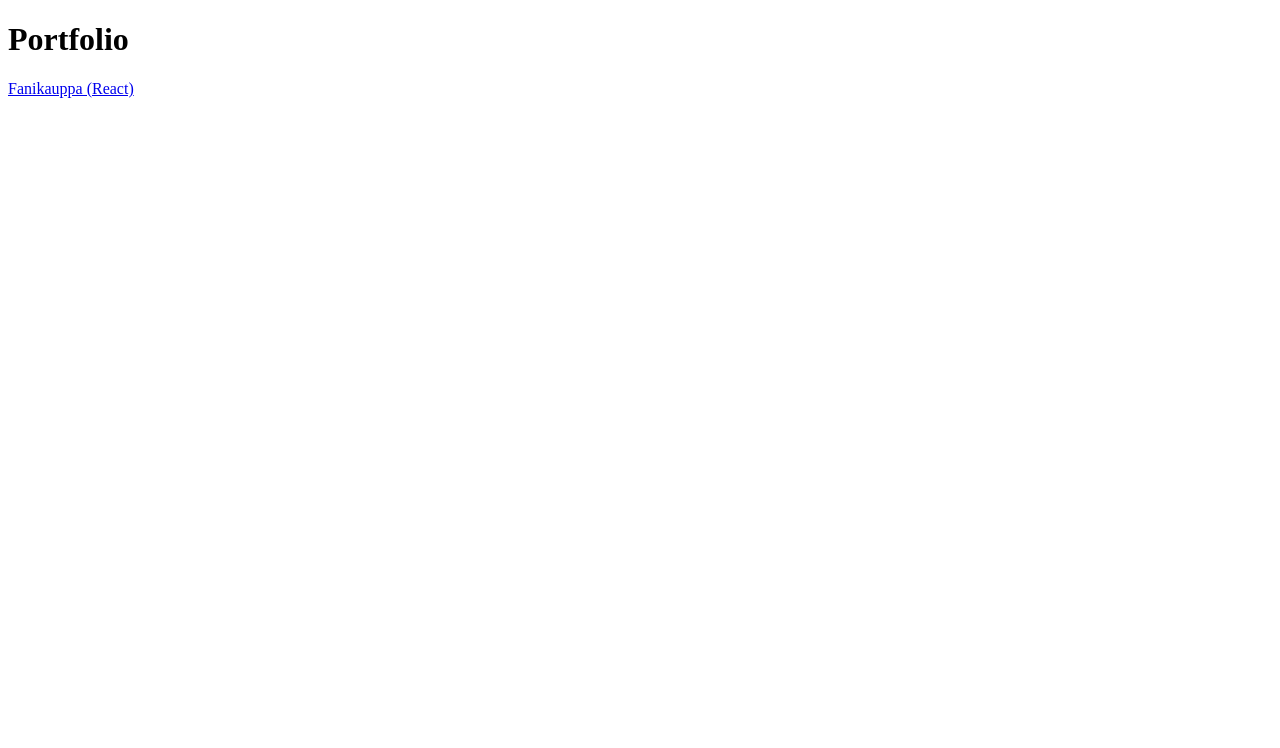
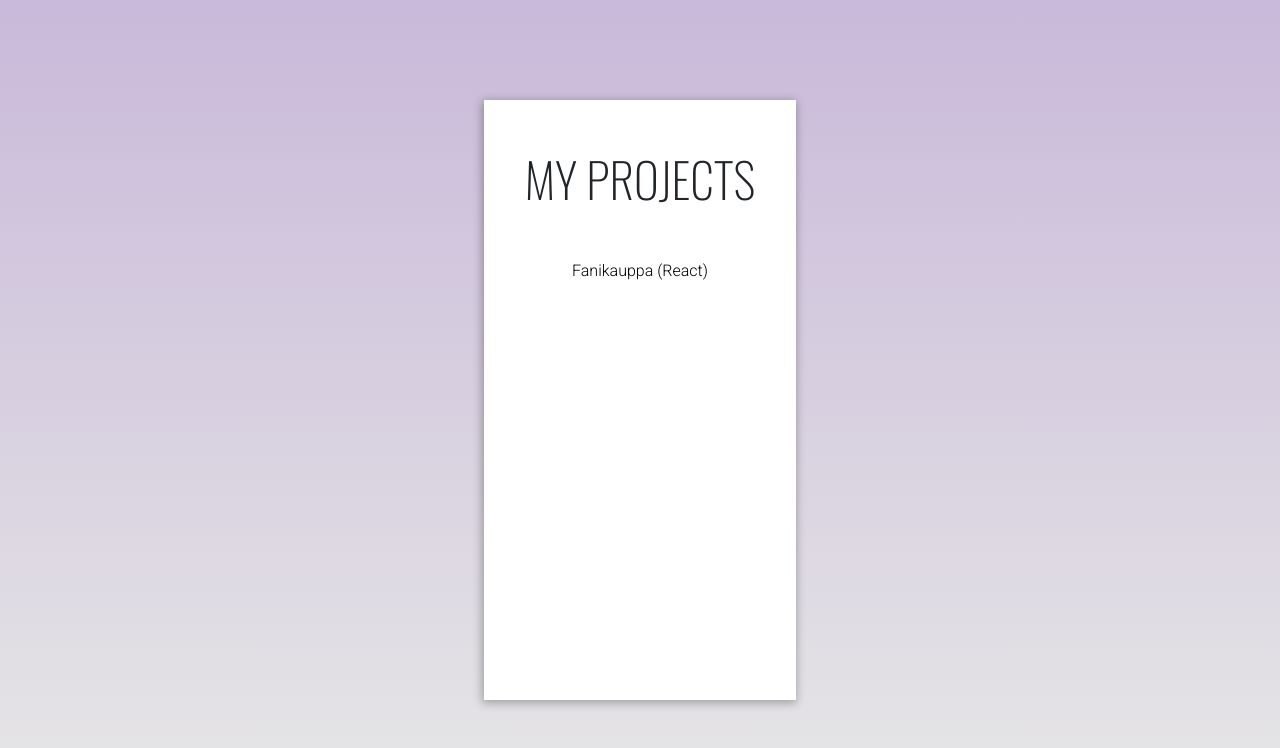
Before and after one commit to SB089/SB089.github.io, a plain HTML site: page index.html in a window 1280 px wide. Drawn offline with nearby package versions, Linux system fonts and the light colour scheme.

Commit message:
latest changes - CSS added - 03-02-22

```diff
--- /dev/null
+++ b/index.css
@@ -0,0 +1,43 @@
+@import url('https://fonts.googleapis.com/css2?family=Oswald:wght@200&display=swap');
+@import url('https://fonts.googleapis.com/css2?family=Roboto:wght@300&display=swap');
+
+html, body
+{
+    height: 100%;
+    background-image: linear-gradient(#c9b9da, #e6e6e6);
+}
+
+#main
+{
+    background-color: #ffffff;
+    margin: 100px auto 100px auto;
+    box-shadow: -1px 2px 9px 1px rgba(0,0,0,0.30);
+}
+
+h1
+{
+    font-family: "Oswald", "sans-serif";
+    font-size: 3em;
+    text-align: center;
+    margin-top: 50px;
+}
+
+#links
+{
+    margin-top: 50px;
+    text-align: center;
+}
+
+a
+{
+    font-family: "Roboto", "sans-serif";
+    font-size: 2vh;
+    color: #000000;
+
+}
+
+a:hover
+{
+    text-decoration: none;
+    color: #a6a6a6;
+}
--- a/index.html
+++ b/index.html
@@ -1,8 +1,26 @@
 <!DOCTYPE html>
 <html>
+    <head>
+        <meta charset="utf-8">
+        <meta name="viewport" content="width=device-width, initial-scale=1">
+        <link rel="stylesheet" href="https://cdn.jsdelivr.net/npm/bootstrap@4.6.1/dist/css/bootstrap.min.css">
+        <script src="https://cdn.jsdelivr.net/npm/jquery@3.5.1/dist/jquery.slim.min.js"></script>
+        <script src="https://cdn.jsdelivr.net/npm/popper.js@1.16.1/dist/umd/popper.min.js"></script>
+        <script src="https://cdn.jsdelivr.net/npm/bootstrap@4.6.1/dist/js/bootstrap.bundle.min.js"></script>
+
+        <link rel="stylesheet" href="index.css">
+    </head>
     <body>
-        <h1>Portfolio</h1>
+        <div class="container-fluid h-100">
+            <div class="row w-25 h-100 mx-auto">
+                <div class="col" id="main">
+                    <h1>MY PROJECTS</h1>
 
-        <a href="/fanikauppa/index.html">Fanikauppa (React)</a>
+                    <div class="container" id="links">
+                        <a href="/fanikauppa/index.html">Fanikauppa (React)</a>
+                    </div>
+                </div>
+            </div>
+        </div>
     </body>
 </html>
```
